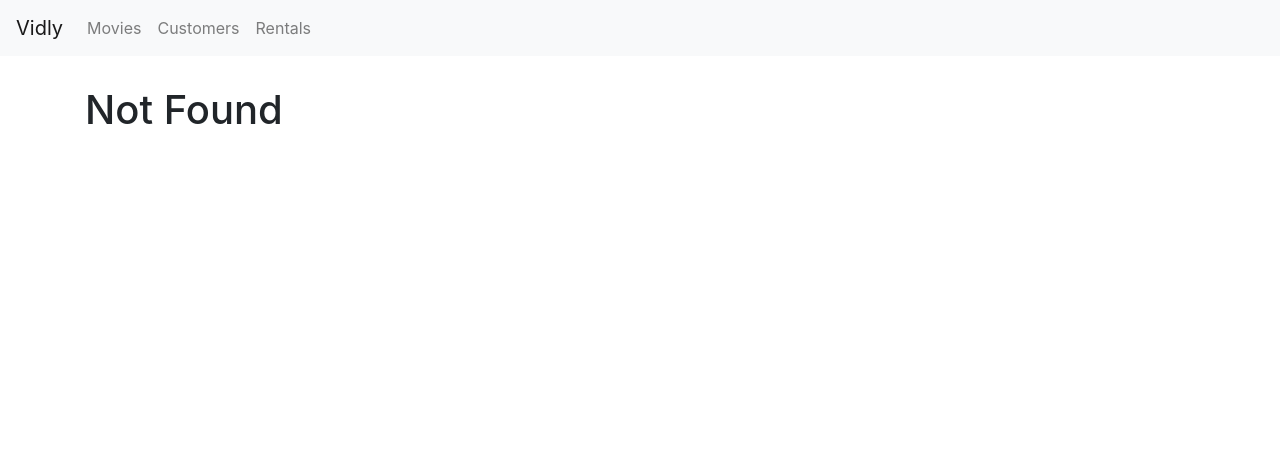
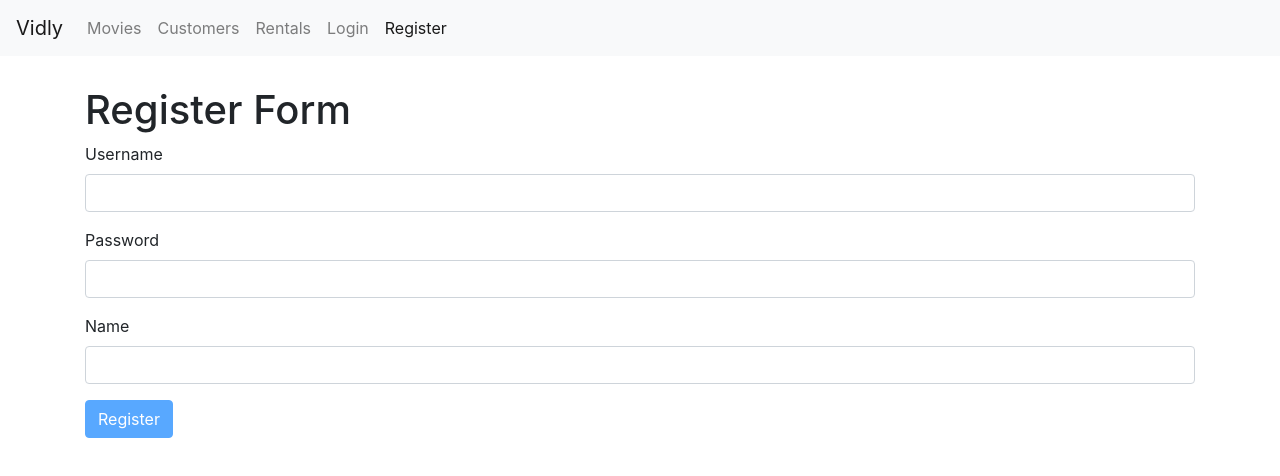
Before and after one commit to singhguri/Vidly-ReactJS, a React (Create React App) app: page /register in a window 1280 px wide. Before the commit this address led to /not-found. Shown: the top 476 px of the page. Built offline with nearby package versions, Linux system fonts and the light colour scheme.

Commit message:
Login and Register Implementation

```diff
--- a/package.json
+++ b/package.json
@@ -8,6 +8,8 @@
     "@testing-library/user-event": "^7.2.1",
     "bootstrap": "^4.4.1",
     "font-awesome": "^4.7.0",
+    "joi": "^14.3.1",
+    "joi-browser": "^13.4.0",
     "lodash": "^4.17.15",
     "prop-types": "^15.7.2",
     "react": "^16.13.1",
--- a/src/App.js
+++ b/src/App.js
@@ -7,6 +7,8 @@
 import Rentals from "./components/rentals";
 import NotFound from "./components/notFound";
 import MovieDetails from "./components/movieDetails";
+import LoginForm from "./components/loginForm";
+import RegisterForm from "./components/registerForm";
 
 function App() {
   return (
@@ -15,6 +17,8 @@
       <main className="container">
         <Switch>
           <Route path="/customers" component={Customers} />
+          <Route path="/login" component={LoginForm} />
+          <Route path="/register" component={RegisterForm} />
           <Route path="/rentals" component={Rentals} />
           <Route path="/movies/:id" component={MovieDetails} />
           <Route path="/movies" component={Movies} />
--- /dev/null
+++ b/src/components/common/form.jsx
@@ -0,0 +1,73 @@
+import React, { Component } from "react";
+import Joi from "joi-browser";
+import Input from "./input";
+
+class Form extends Component {
+  state = { data: {}, errors: {} };
+
+  validate = () => {
+    const options = { abortEarly: false };
+    const { error } = Joi.validate(this.state.data, this.schema, options);
+
+    if (!error) return null;
+
+    const errors = {};
+    for (let item of error.details) errors[item.path[0]] = item.message;
+    return errors;
+  };
+
+  validateProperty = ({ name, value }) => {
+    const obj = { [name]: value };
+    const schema = { [name]: this.schema[name] };
+    const { error } = Joi.validate(obj, schema);
+
+    return error ? error.details[0].message : null;
+  };
+
+  handleSubmit = (e) => {
+    e.preventDefault();
+
+    const errors = this.validate();
+    this.setState({ errors: errors || {} });
+
+    if (errors) return;
+
+    this.doSubmit();
+  };
+
+  handleChange = ({ currentTarget: input }) => {
+    const errors = { ...this.state.errors };
+    const errorMessage = this.validateProperty(input);
+    if (errorMessage) errors[input.name] = errorMessage;
+    else delete errors[input.name];
+
+    const data = { ...this.state.data };
+    data[input.name] = input.value;
+
+    this.setState({ data, errors });
+  };
+
+  renderButton(label) {
+    return (
+      <button className="btn btn-primary" disabled={this.validate()}>
+        {label}
+      </button>
+    );
+  }
+
+  renderInput(name, label, type = "text") {
+    const { data, errors } = this.state;
+    return (
+      <Input
+        type={type}
+        name={name}
+        value={data[name]}
+        label={label}
+        onChange={this.handleChange}
+        error={errors[name]}
+      />
+    );
+  }
+}
+
+export default Form;
--- /dev/null
+++ b/src/components/common/input.jsx
@@ -0,0 +1,13 @@
+import React from "react";
+
+const Input = ({ name, label, error, ...rest }) => {
+  return (
+    <div className="form-group">
+      <label htmlFor={name}>{label}</label>
+      <input {...rest} id={name} name={name} className="form-control" />
+      {error && <div className="alert alert-danger">{error}</div>}
+    </div>
+  );
+};
+
+export default Input;
--- a/src/components/common/table.jsx
+++ b/src/components/common/table.jsx
@@ -6,7 +6,6 @@
   return (
     <table className="table">
       <TableHeader columns={columns} sortColumn={sortColumn} onSort={onSort} />
-
       <TableBody data={data} columns={columns} />
     </table>
   );
--- /dev/null
+++ b/src/components/loginForm.jsx
@@ -0,0 +1,35 @@
+import React from "react";
+import Joi from "joi-browser";
+import Form from "./common/form";
+
+class LoginForm extends Form {
+  state = {
+    data: { username: "", password: "" },
+    errors: {},
+  };
+
+  schema = {
+    username: Joi.string().required().label("Username"),
+    password: Joi.string().required().label("Password"),
+  };
+
+  doSubmit = () => {
+    // call the server
+    console.log("submitted");
+  };
+
+  render() {
+    return (
+      <div>
+        <h1>Login</h1>
+        <form onSubmit={this.handleSubmit}>
+          {this.renderInput("username", "Username")}
+          {this.renderInput("password", "Password", "password")}
+          {this.renderButton("Login")}
+        </form>
+      </div>
+    );
+  }
+}
+
+export default LoginForm;
--- a/src/components/navBar.jsx
+++ b/src/components/navBar.jsx
@@ -29,6 +29,12 @@
           <NavLink className="nav-item nav-link" to="/rentals">
             Rentals
           </NavLink>
+          <NavLink className="nav-item nav-link" to="/login">
+            Login
+          </NavLink>
+          <NavLink className="nav-item nav-link" to="/register">
+            Register
+          </NavLink>
         </div>
       </div>
     </nav>
--- /dev/null
+++ b/src/components/registerForm.jsx
@@ -0,0 +1,38 @@
+import React from "react";
+import Form from "./common/form";
+import Joi from "joi-browser";
+
+class RegisterForm extends Form {
+  state = {
+    data: { email: "", password: "", username: "" },
+    errors: {},
+  };
+
+  schema = {
+    email: Joi.string().required().label("Username"),
+    password: Joi.string().min(5).required().label("Password"),
+    username: Joi.string().required().label("Name"),
+  };
+
+  doSubmit = () => {
+    // call the server
+    console.log("====================================");
+    console.log("Submitted");
+    console.log("====================================");
+  };
+  render() {
+    return (
+      <div>
+        <h1>Register Form</h1>
+        <form onSubmit={this.handleSubmit}>
+          {this.renderInput("email", "Username")}
+          {this.renderInput("password", "Password", "password")}
+          {this.renderInput("username", "Name")}
+          {this.renderButton("Register")}
+        </form>
+      </div>
+    );
+  }
+}
+
+export default RegisterForm;
```
Also changed, not shown: 1 other file (tests, documents, lock files or other folders).
